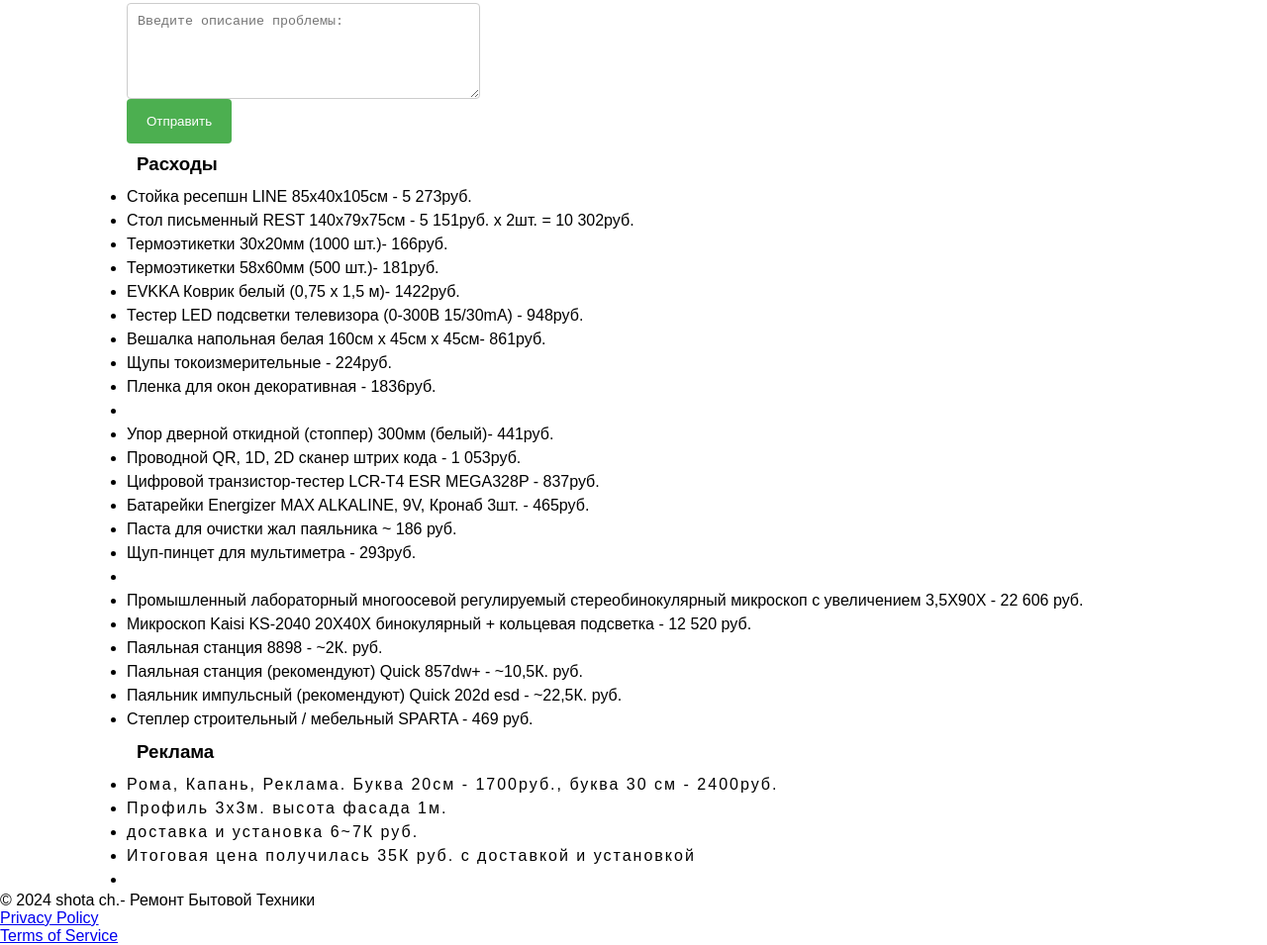
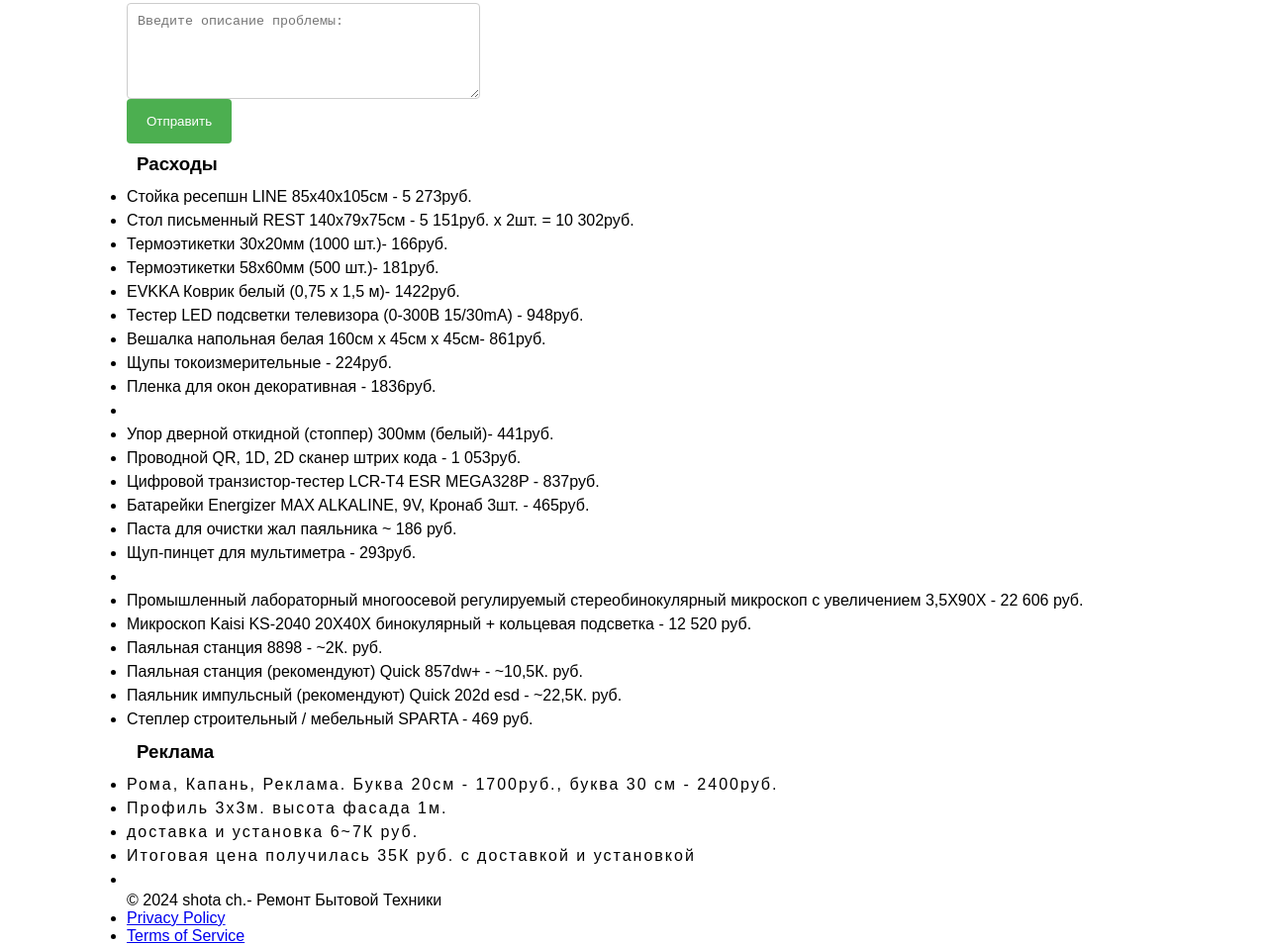
Before and after one commit to ShotaChanturiya/005_my_, a plain HTML site: page index.html in a window 1280 px wide. Shown: the part 205-1160 px from the top of the page at 99% size. Drawn offline with Linux system fonts and the light colour scheme.

Commit message:
Add style footer

```diff
--- a/index.html
+++ b/index.html
@@ -90,7 +90,7 @@
 
     </main>
 
-    <footer>
+    <footer class="footer">
       <p>&copy; 2024 shota ch.- Ремонт Бытовой Техники</p>
           <nav aria-label="breadcrumb">
             <ul>
--- a/styles.css
+++ b/styles.css
@@ -164,7 +164,7 @@
     margin: 0 auto;
    }
 
-   .header {
+   .footer {
     width: 80%;
     margin: 0 auto;
    }
```
